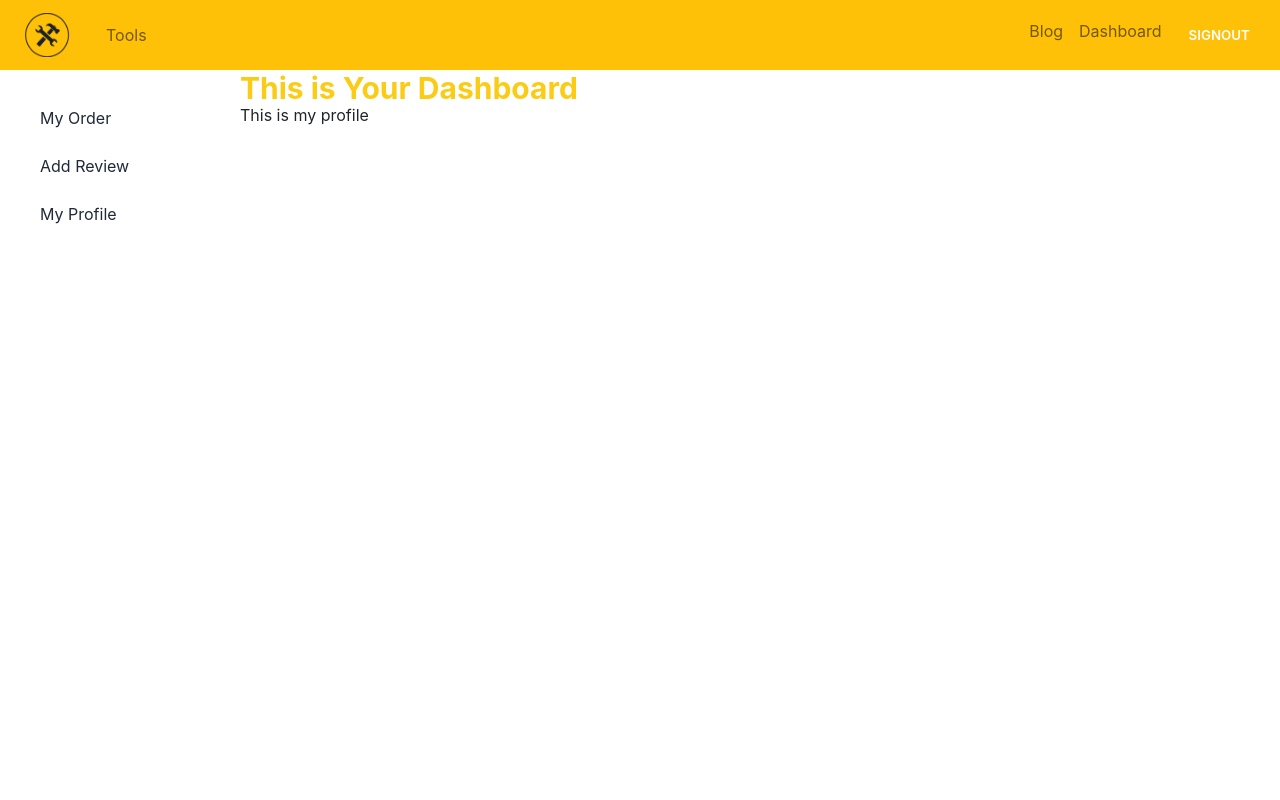
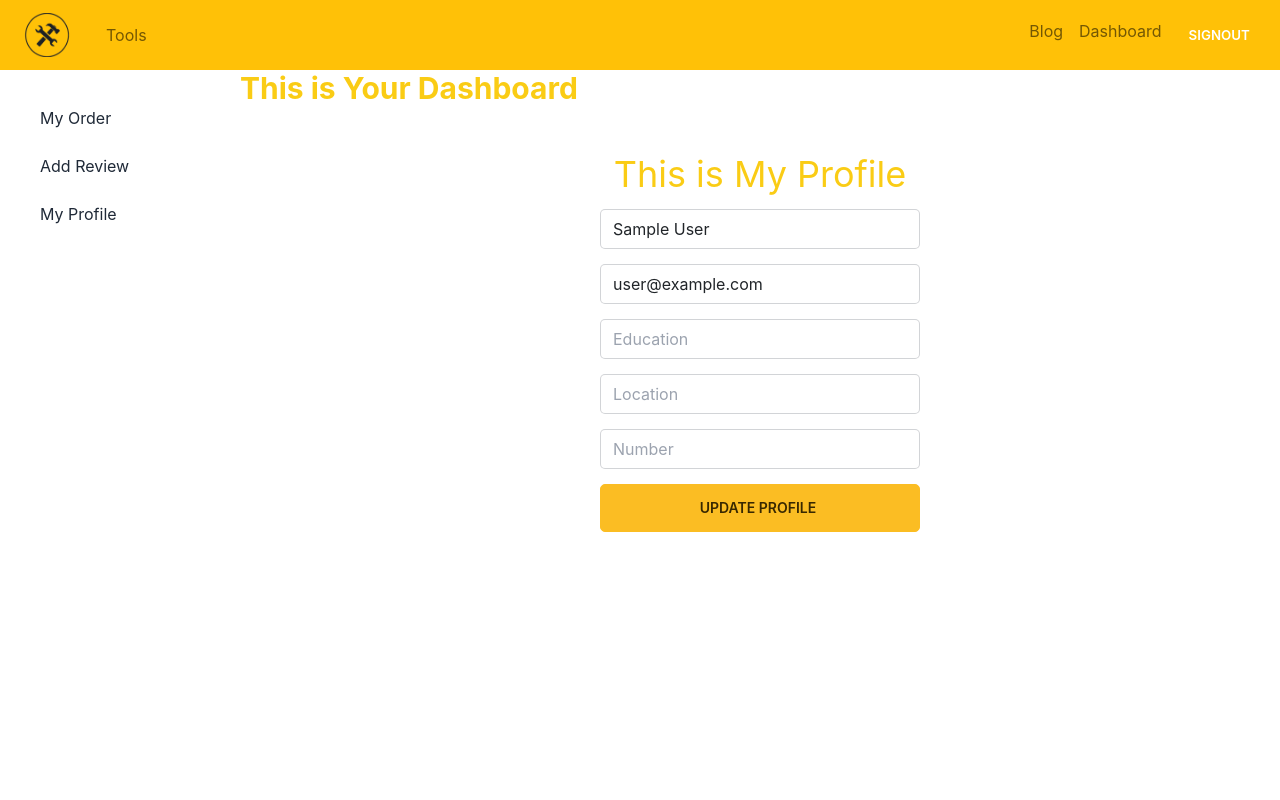
Before and after one commit to yaminhossen/tools-manufacturer-site, a React (Create React App) app: page /dashboard/myprofile in a window 1280 px wide. Shown: the top 800 px of the page. Built offline with nearby package versions, Linux system fonts and the light colour scheme; no server answers; sample sign-in values are in the browser's storage.

Commit message:
create my profile and store data in database

```diff
--- a/src/Pages/Dashboard/MyProfile.js
+++ b/src/Pages/Dashboard/MyProfile.js
@@ -1,9 +1,59 @@
 import React from 'react';
+import { useAuthState } from 'react-firebase-hooks/auth';
+import { ToastContainer, toast } from 'react-toastify';
+import 'react-toastify/dist/ReactToastify.css';
+import auth from '../../firebase.init';
 
 const MyProfile = () => {
+    const [user] = useAuthState(auth);
+    const handleUpdated = (event) => {
+        event.preventDefault();
+        // const ratings = event.target.ratings.value;
+        // const description = event.target.description.value;
+        // console.log(ratings, description);
+        const email = user?.email;
+
+        const myprofile = {
+            name: event.target.name.value,
+            email: event.target.email.value,
+            education: event.target.education.value,
+            location: event.target.location.value,
+            number: event.target.number.value
+        }
+
+        fetch('http://localhost:5000/profile', {
+            method: 'POST',
+            headers: {
+                'content-type': 'application/json'
+            },
+            body: JSON.stringify(myprofile)
+        })
+            .then(res => res.json())
+            .then(data => {
+                console.log(data);
+                if (data) {
+                    return toast('Profile is successfully set')
+                }
+                else {
+                    toast.error('Profile is not set')
+                }
+
+            })
+
+
+    }
     return (
-        <div>
-            <h3>This is my profile</h3>
+        <div className='addReview-form justify-center'>
+            <h3 className='flex justify-center mt-12 text-4xl text-yellow-400'>This is My Profile</h3>
+            <form onSubmit={handleUpdated}>
+                <input type="text" name="name" placeholder='name' value={user?.displayName} class="input input-bordered w-full max-w-xs" id="" />
+                <input type="text" name="email" placeholder='Email' value={user?.email} class="input input-bordered w-full max-w-xs" id="" />
+                <input type="text" name="education" placeholder='Education' class="input input-bordered w-full max-w-xs" id="" />
+                <input type="text" name="location" placeholder='Location' class="input input-bordered w-full max-w-xs" id="" />
+                <input type="number" name="number" placeholder='Number' class="input input-bordered w-full max-w-xs" id="" />
+                <input type="submit" class="btn btn-warning w-full max-w-xs" value="Update Profile" id="" />
+            </form>
+            <ToastContainer></ToastContainer>
         </div>
     );
 };
```
Also changed, not shown: src/Pages/Dashboard/AddReview.js (+0 -13 lines).
